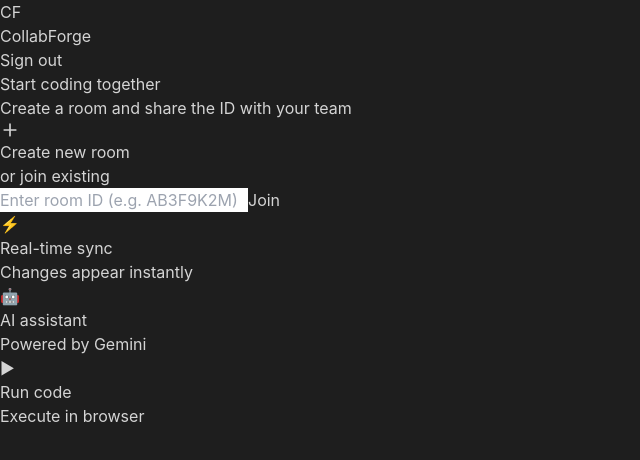
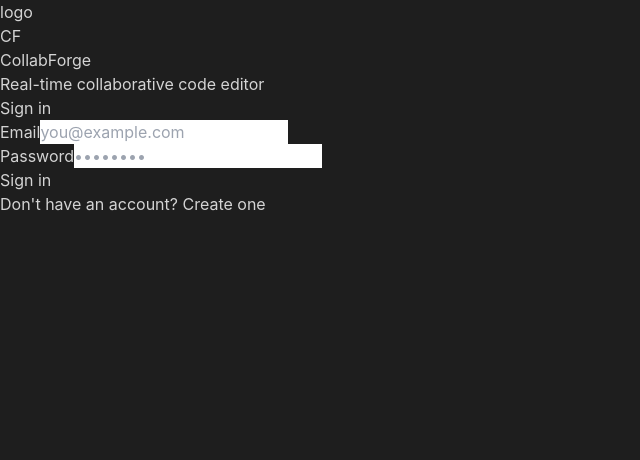
Before and after one commit to simransethi06/CollabForge, a React (Vite) app in the folder client/: page /login in a window 1280 px wide. Before the commit this address led to /. Shown: the top 460 px of the page, without its empty margins (0-640 px from the left). Built offline with nearby package versions, Linux system fonts and the light colour scheme; the HTML template or start-up script is replaced by a standard one.

Commit message:
added change

```diff
--- a/client/src/App.jsx
+++ b/client/src/App.jsx
@@ -1,16 +1,26 @@
 import { BrowserRouter, Routes, Route, Navigate } from 'react-router-dom';
-import { AuthProvider } from './context/AuthContext';
+import { AuthProvider, useAuth } from './context/AuthContext';
 import Home from './pages/Home';
+import Login from './pages/Login';
+import Register from './pages/Register';
 import EditorPage from './pages/EditorPage';
+
+const PrivateRoute = ({ children }) => {
+  const { user, loading } = useAuth();
+  if (loading) return (
+    <div className="flex items-center justify-center h-screen bg-[#1e1e1e]">
+      <div className="text-[#569cd6] text-lg animate-pulse">Loading...</div>
+    </div>
+  );
+  return user ? children : <Navigate to="/login" />;
+};
 
 const AppRoutes = () => (
   <Routes>
-    {/* The root path now goes directly to Home */}
-    <Route path="/" element={<Home />} />
-    {/* Direct room paths go straight to the Editor */}
-    <Route path="/editor/:roomId" element={<EditorPage />} />
-    {/* Any other random link redirects back to Home */}
-    <Route path="*" element={<Navigate to="/" replace />} />
+    <Route path="/login" element={<Login />} />
+    <Route path="/register" element={<Register />} />
+    <Route path="/" element={<PrivateRoute><Home /></PrivateRoute>} />
+    <Route path="/editor/:roomId" element={<PrivateRoute><EditorPage /></PrivateRoute>} />
   </Routes>
 );
 
```
Also changed, not shown: client/public/vercel.json (deleted).
